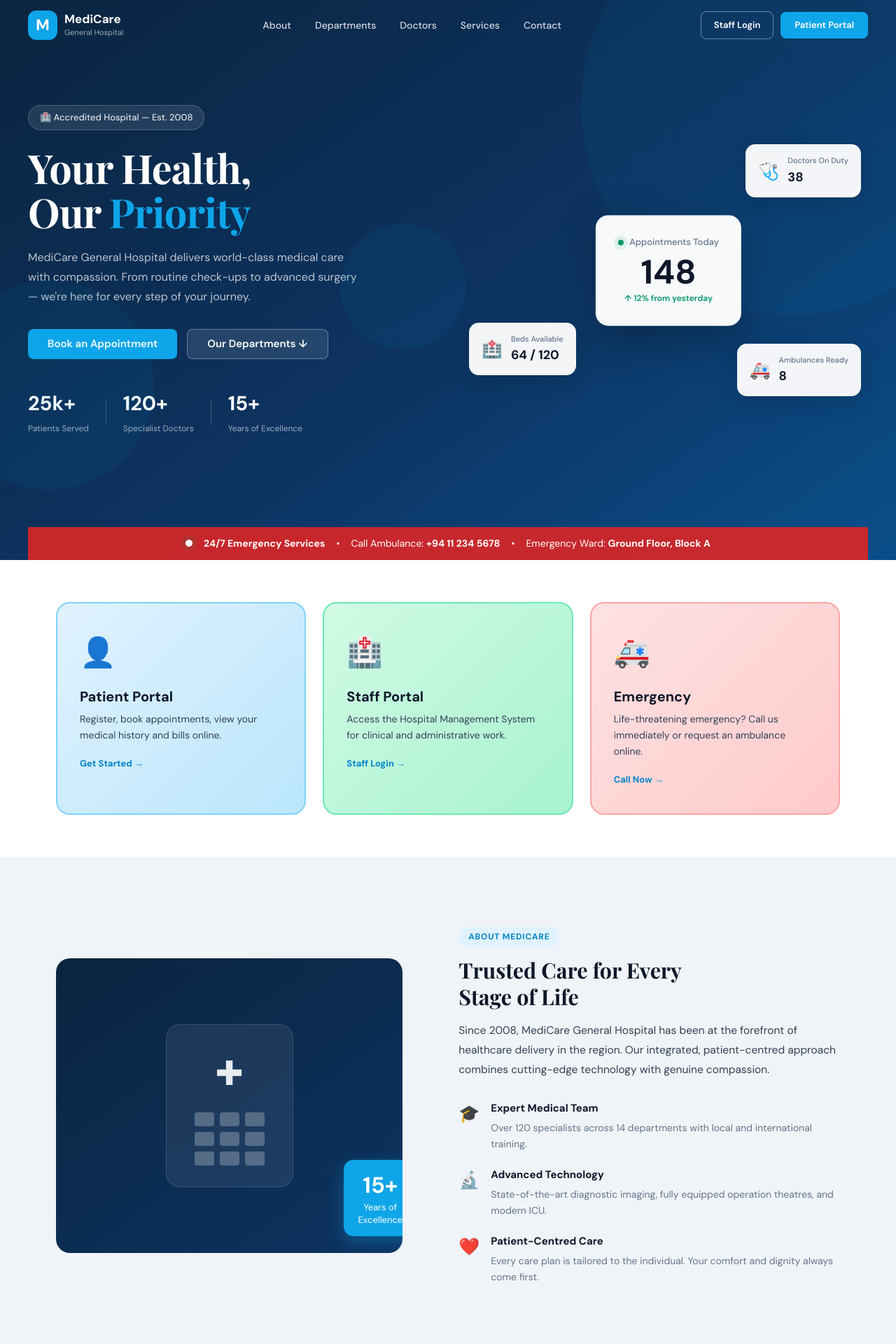
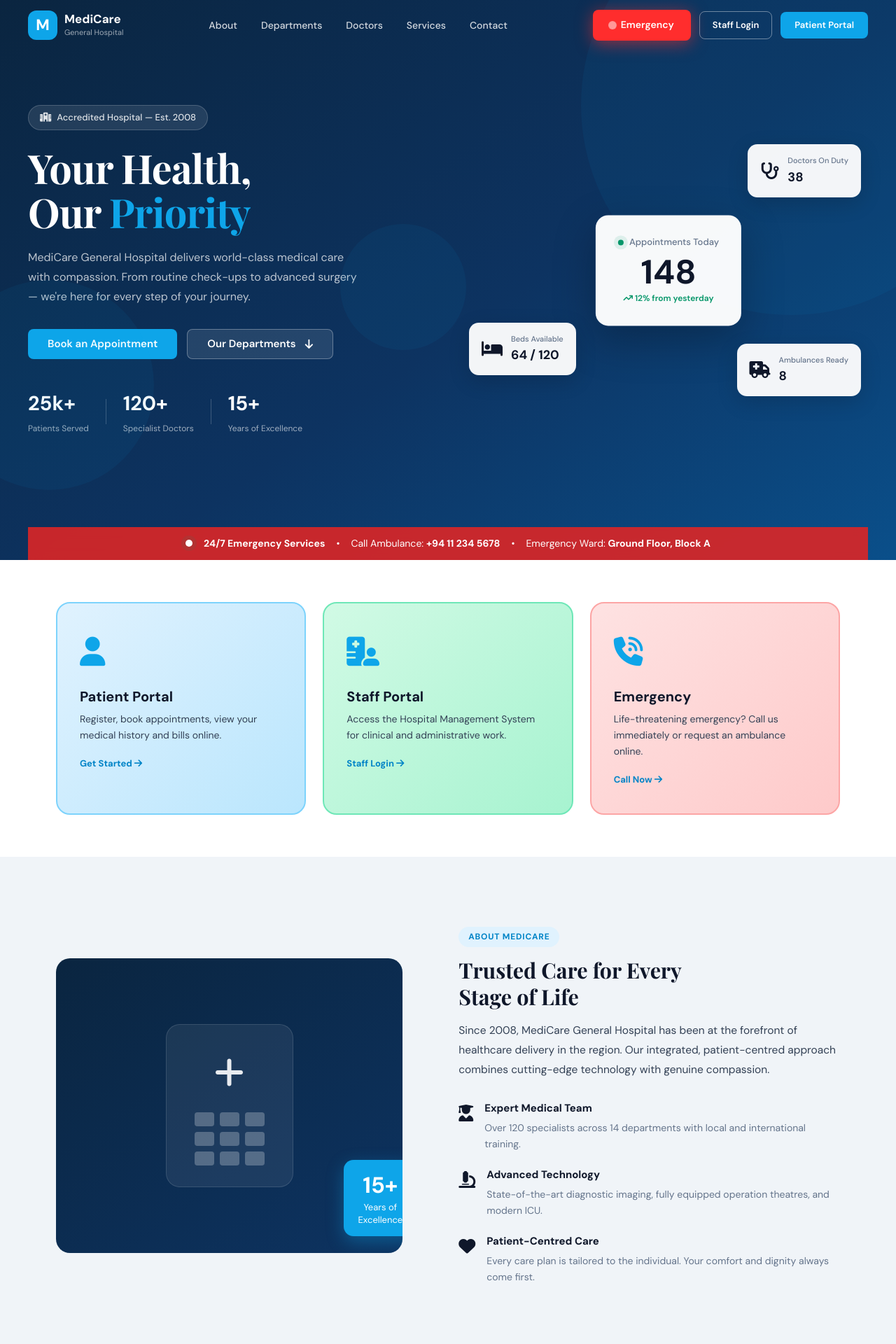
Before and after one commit to Hasaranga-kariyawasam/Hospital-Management-System, a PHP site: page /home.php in a window 1280 px wide. Shown: the top 1920 px of the page at 70% size. Run offline with PHP 8.4, Linux system fonts and the light colour scheme.

Commit message:
home page redesing

```diff
--- a/home.php
+++ b/home.php
@@ -1,3 +1,4 @@
+
 <!DOCTYPE html>
 <html lang="en">
 <head>
@@ -8,8 +9,13 @@
     <link rel="preconnect" href="https://fonts.googleapis.com">
     <link rel="preconnect" href="https://fonts.gstatic.com" crossorigin>
     <link href="https://fonts.googleapis.com/css2?family=DM+Sans:ital,wght@0,300;0,400;0,500;0,600;0,700;1,400&family=Playfair+Display:wght@600;700&display=swap" rel="stylesheet">
+
+    <!-- Font Awesome 6 -->
+    <link rel="stylesheet" href="https://cdnjs.cloudflare.com/ajax/libs/font-awesome/6.5.1/css/all.min.css">
+
     <link rel="stylesheet" href="/Web/Hospital-Management-System/includes/layout.css">
     <link rel="stylesheet" href="/Web/Hospital-Management-System/includes/home.css">
+
 </head>
 <body class="public-site">
 
@@ -33,14 +39,98 @@
             <li><a href="#services">Services</a></li>
             <li><a href="#contact">Contact</a></li>
         </ul>
-
         <div class="pub-nav-actions">
+            <a href="emergency.php" class="emergency-nav-btn">
+                <span class="emergency-pulse-nav"></span>
+                Emergency
+            </a>
             <a href="/Web/Hospital-Management-System/login.php" class="btn-nav-outline">Staff Login</a>
             <a href="/Web/Hospital-Management-System/login.php" class="btn-nav-solid">Patient Portal</a>
         </div>
     </div>
 </nav>
+<!-- Emergency Button Near Staff Login -->
+<!-- Emergency Button Near Staff Login -->
+<style>
+    .pub-nav-actions {
+        display: flex;
+        align-items: center;
+        gap: 12px;
+    }
 
+    .emergency-nav-btn {
+        background: #ff2d2d;
+        color: white;
+        padding: 10px 24px;
+        border-radius: 8px;
+        text-decoration: none;
+        font-weight: 600;
+        font-size: 14px;
+        transition: all 0.3s ease;
+        box-shadow: 0 4px 15px rgba(255, 45, 45, 0.3);
+        position: relative;
+        overflow: hidden;
+        cursor: pointer;
+        display: inline-flex;
+        align-items: center;
+        gap: 8px;
+        z-index: 1;
+        animation: emergencyGlow 2s infinite;
+    }
+
+    .emergency-nav-btn:hover {
+        background: #d90000;
+        color: white;
+        transform: translateY(-2px);
+        box-shadow: 0 6px 20px rgba(255, 45, 45, 0.5);
+    }
+
+    .emergency-nav-btn:active {
+        transform: translateY(0);
+        box-shadow: 0 2px 10px rgba(255, 45, 45, 0.3);
+    }
+
+    .emergency-pulse-nav {
+        display: inline-block;
+        width: 8px;
+        height: 8px;
+        background: white;
+        border-radius: 50%;
+        animation: pulseDot 1.5s infinite;
+    }
+
+    @keyframes emergencyGlow {
+        0%, 100% {
+            box-shadow: 0 4px 15px rgba(255, 45, 45, 0.3);
+        }
+        50% {
+            box-shadow: 0 4px 25px rgba(255, 45, 45, 0.6);
+        }
+    }
+
+    @keyframes pulseDot {
+        0%, 100% {
+            opacity: 1;
+            transform: scale(1);
+        }
+        50% {
+            opacity: 0.5;
+            transform: scale(1.5);
+        }
+    }
+
+    /* Responsive adjustments */
+    @media (max-width: 1024px) {
+        .pub-nav-actions {
+            gap: 8px;
+        }
+
+        .emergency-nav-btn {
+            padding: 8px 16px;
+            font-size: 13px;
+        }
+    }
+</style>
 <!-- ═══════════════════════════════════════════
      HERO
 ════════════════════════════════════════════ -->
@@ -53,7 +143,7 @@
 
     <div class="hero-inner">
         <div class="hero-text">
-            <div class="hero-badge">🏥 Accredited Hospital — Est. 2008</div>
+            <div class="hero-badge"><i class="fas fa-hospital professional-icon"></i> Accredited Hospital — Est. 2008</div>
             <h1 class="hero-title display-font">
                 Your Health,<br>Our <em>Priority</em>
             </h1>
@@ -63,7 +153,7 @@
             </p>
             <div class="hero-cta">
                 <a href="/Web/Hospital-Management-System/register_patient.php" class="btn btn-primary btn-lg">Book an Appointment</a>
-                <a href="#departments" class="btn btn-hero-ghost btn-lg">Our Departments ↓</a>
+                <a href="#departments" class="btn btn-hero-ghost btn-lg">Our Departments <i class="fas fa-arrow-down" style="margin-left:6px;"></i></a>
             </div>
             <div class="hero-stats">
                 <div class="hero-stat">
@@ -90,24 +180,24 @@
                     <span>Appointments Today</span>
                 </div>
                 <div class="hcard-big">148</div>
-                <div class="hcard-sub">↑ 12% from yesterday</div>
+                <div class="hcard-sub"><i class="fas fa-arrow-trend-up"></i> 12% from yesterday</div>
             </div>
             <div class="hero-card-secondary top-right">
-                <div class="hcard2-icon">🩺</div>
+                <div class="hcard2-icon"><i class="fas fa-stethoscope"></i></div>
                 <div>
                     <div class="hcard2-label">Doctors On Duty</div>
                     <div class="hcard2-val">38</div>
                 </div>
             </div>
             <div class="hero-card-secondary bottom-left">
-                <div class="hcard2-icon">🏥</div>
+                <div class="hcard2-icon"><i class="fas fa-bed"></i></div>
                 <div>
                     <div class="hcard2-label">Beds Available</div>
                     <div class="hcard2-val">64 / 120</div>
                 </div>
             </div>
             <div class="hero-card-secondary bottom-right">
-                <div class="hcard2-icon">🚑</div>
+                <div class="hcard2-icon"><i class="fas fa-truck-medical"></i></div>
                 <div>
                     <div class="hcard2-label">Ambulances Ready</div>
                     <div class="hcard2-val">8</div>
@@ -136,22 +226,22 @@
     <div class="container">
         <div class="portals-grid">
             <a href="/Web/Hospital-Management-System/register_patient.php" class="portal-card portal-patient">
-                <div class="portal-icon">👤</div>
+                <div class="portal-icon"><i class="fas fa-user"></i></div>
                 <h3>Patient Portal</h3>
                 <p>Register, book appointments, view your medical history and bills online.</p>
-                <span class="portal-link">Get Started →</span>
+                <span class="portal-link">Get Started <i class="fas fa-arrow-right"></i></span>
             </a>
             <a href="/Web/Hospital-Management-System/login.php" class="portal-card portal-staff">
-                <div class="portal-icon">🏥</div>
+                <div class="portal-icon"><i class="fas fa-hospital-user"></i></div>
                 <h3>Staff Portal</h3>
                 <p>Access the Hospital Management System for clinical and administrative work.</p>
-                <span class="portal-link">Staff Login →</span>
+                <span class="portal-link">Staff Login <i class="fas fa-arrow-right"></i></span>
             </a>
             <a href="tel:+94112345678" class="portal-card portal-emergency">
-                <div class="portal-icon">🚑</div>
+                <div class="portal-icon"><i class="fas fa-phone-volume"></i></div>
                 <h3>Emergency</h3>
                 <p>Life-threatening emergency? Call us immediately or request an ambulance online.</p>
-                <span class="portal-link">Call Now →</span>
+                <span class="portal-link">Call Now <i class="fas fa-arrow-right"></i></span>
             </a>
         </div>
     </div>
@@ -172,7 +262,7 @@
                     <!-- Decorative hospital illustration -->
                     <div class="about-illustration">
                         <div class="illus-building">
-                            <div class="illus-cross">✚</div>
+                            <div class="illus-cross"><i class="fas fa-plus"></i></div>
                             <div class="illus-windows">
                                 <span></span><span></span><span></span>
                                 <span></span><span></span><span></span>
@@ -190,21 +280,21 @@
                 </p>
                 <div class="about-points">
                     <div class="about-point">
-                        <div class="about-point-icon">🎓</div>
+                        <div class="about-point-icon"><i class="fas fa-user-graduate"></i></div>
                         <div>
                             <strong>Expert Medical Team</strong>
                             <p>Over 120 specialists across 14 departments with local and international training.</p>
                         </div>
                     </div>
                     <div class="about-point">
-                        <div class="about-point-icon">🔬</div>
+                        <div class="about-point-icon"><i class="fas fa-microscope"></i></div>
                         <div>
                             <strong>Advanced Technology</strong>
                             <p>State-of-the-art diagnostic imaging, fully equipped operation theatres, and modern ICU.</p>
                         </div>
                     </div>
                     <div class="about-point">
-                        <div class="about-point-icon">❤️</div>
+                        <div class="about-point-icon"><i class="fas fa-heart"></i></div>
                         <div>
                             <strong>Patient-Centred Care</strong>
                             <p>Every care plan is tailored to the individual. Your comfort and dignity always come first.</p>
@@ -229,22 +319,22 @@
         <div class="depts-grid">
             <?php
             $departments = [
-                ['icon'=>'❤️',  'name'=>'Cardiology',         'desc'=>'Heart disease diagnosis, treatment, and preventive care.'],
-                ['icon'=>'🧠',  'name'=>'Neurology',           'desc'=>'Brain, spine, and nervous system disorders.'],
-                ['icon'=>'🦴',  'name'=>'Orthopaedics',        'desc'=>'Bone, joint, and musculoskeletal surgery.'],
-                ['icon'=>'👶',  'name'=>'Paediatrics',         'desc'=>'Specialised care for infants, children, and adolescents.'],
-                ['icon'=>'🤰',  'name'=>'Obstetrics & Gynaecology', 'desc'=>'Maternity care, childbirth, and women\'s health.'],
-                ['icon'=>'👁️', 'name'=>'Ophthalmology',        'desc'=>'Eye care, vision correction, and retinal treatment.'],
-                ['icon'=>'🦷',  'name'=>'Dental',              'desc'=>'General and specialist dental procedures.'],
-                ['icon'=>'🩻',  'name'=>'Radiology',           'desc'=>'MRI, CT scans, X-rays, and ultrasound imaging.'],
-                ['icon'=>'💊',  'name'=>'Pharmacy',            'desc'=>'In-hospital dispensary with full prescription services.'],
-                ['icon'=>'🔬',  'name'=>'Laboratory',          'desc'=>'Blood, urine, and pathology testing services.'],
-                ['icon'=>'🚑',  'name'=>'Emergency',           'desc'=>'24/7 critical care and trauma response.'],
-                ['icon'=>'🏥',  'name'=>'General Surgery',     'desc'=>'Elective and emergency surgical procedures.'],
+                ['icon'=>'fa-solid fa-heart-pulse',  'name'=>'Cardiology',         'desc'=>'Heart disease diagnosis, treatment, and preventive care.'],
+                ['icon'=>'fa-solid fa-brain',        'name'=>'Neurology',           'desc'=>'Brain, spine, and nervous system disorders.'],
+                ['icon'=>'fa-solid fa-bone',         'name'=>'Orthopaedics',        'desc'=>'Bone, joint, and musculoskeletal surgery.'],
+                ['icon'=>'fa-solid fa-child',        'name'=>'Paediatrics',         'desc'=>'Specialised care for infants, children, and adolescents.'],
+                ['icon'=>'fa-solid fa-person-pregnant', 'name'=>'Obstetrics & Gynaecology', 'desc'=>'Maternity care, childbirth, and women\'s health.'],
+                ['icon'=>'fa-solid fa-eye',          'name'=>'Ophthalmology',        'desc'=>'Eye care, vision correction, and retinal treatment.'],
+                ['icon'=>'fa-solid fa-tooth',        'name'=>'Dental',              'desc'=>'General and specialist dental procedures.'],
+                ['icon'=>'fa-solid fa-x-ray',        'name'=>'Radiology',           'desc'=>'MRI, CT scans, X-rays, and ultrasound imaging.'],
+                ['icon'=>'fa-solid fa-capsules',     'name'=>'Pharmacy',            'desc'=>'In-hospital dispensary with full prescription services.'],
+                ['icon'=>'fa-solid fa-flask',        'name'=>'Laboratory',          'desc'=>'Blood, urine, and pathology testing services.'],
+                ['icon'=>'fa-solid fa-truck-medical','name'=>'Emergency',           'desc'=>'24/7 critical care and trauma response.'],
+                ['icon'=>'fa-solid fa-scalpel',      'name'=>'General Surgery',     'desc'=>'Elective and emergency surgical procedures.'],
             ];
             foreach ($departments as $d): ?>
             <div class="dept-card">
-                <div class="dept-icon"><?php echo $d['icon']; ?></div>
+                <div class="dept-icon"><i class="<?php echo $d['icon']; ?>"></i></div>
                 <h4><?php echo htmlspecialchars($d['name']); ?></h4>
                 <p><?php echo htmlspecialchars($d['desc']); ?></p>
             </div>
@@ -280,8 +370,8 @@
                     <h4><?php echo htmlspecialchars($doc['name']); ?></h4>
                     <p class="doctor-spec"><?php echo htmlspecialchars($doc['spec']); ?></p>
                     <div class="doctor-meta">
-                        <span>🎓 <?php echo htmlspecialchars($doc['exp']); ?></span>
-                        <span>📅 <?php echo htmlspecialchars($doc['avail']); ?></span>
+                        <span><i class="fas fa-certificate"></i> <?php echo htmlspecialchars($doc['exp']); ?></span>
+                        <span><i class="fas fa-calendar-check"></i> <?php echo htmlspecialchars($doc['avail']); ?></span>
                     </div>
                 </div>
                 <a href="/Web/Hospital-Management-System/login.php" class="btn btn-sm btn-primary" style="margin-top:14px;width:100%;justify-content:center">Book Appointment</a>
@@ -306,16 +396,16 @@
                 <div class="services-list">
                     <?php
                     $services = [
-                        ['🏥', '24/7 Emergency Services', 'Round-the-clock emergency care with rapid response teams.'],
-                        ['📱', 'Online Appointment Booking', 'Book, reschedule, or cancel appointments from any device.'],
-                        ['💊', 'In-House Pharmacy', 'Full prescription dispensing with electronic records.'],
-                        ['🚑', 'Ambulance Dispatch', 'Modern fleet with GPS tracking for the fastest response.'],
-                        ['🔬', 'Advanced Diagnostics', 'On-site lab, radiology, and pathology for same-day results.'],
-                        ['💳', 'Flexible Billing', 'Transparent billing with advance and full payment options.'],
+                        ['fa-solid fa-clock', '24/7 Emergency Services', 'Round-the-clock emergency care with rapid response teams.'],
+                        ['fa-solid fa-mobile-screen', 'Online Appointment Booking', 'Book, reschedule, or cancel appointments from any device.'],
+                        ['fa-solid fa-prescription', 'In-House Pharmacy', 'Full prescription dispensing with electronic records.'],
+                        ['fa-solid fa-truck-medical', 'Ambulance Dispatch', 'Modern fleet with GPS tracking for the fastest response.'],
+                        ['fa-solid fa-vial-circle-check', 'Advanced Diagnostics', 'On-site lab, radiology, and pathology for same-day results.'],
+                        ['fa-solid fa-credit-card', 'Flexible Billing', 'Transparent billing with advance and full payment options.'],
                     ];
                     foreach ($services as [$icon, $title, $desc]): ?>
                     <div class="service-item">
-                        <div class="service-icon"><?php echo $icon; ?></div>
+                        <div class="service-icon"><i class="<?php echo $icon; ?>"></i></div>
                         <div>
                             <strong><?php echo htmlspecialchars($title); ?></strong>
                             <p><?php echo htmlspecialchars($desc); ?></p>
@@ -355,22 +445,22 @@
         </div>
         <div class="contact-grid">
             <div class="contact-card">
-                <div class="contact-icon">📍</div>
+                <div class="contact-icon"><i class="fas fa-location-dot"></i></div>
                 <h4>Address</h4>
                 <p>42 Medical Centre Road<br>Colombo 07, Sri Lanka</p>
             </div>
             <div class="contact-card">
-                <div class="contact-icon">📞</div>
+                <div class="contact-icon"><i class="fas fa-phone"></i></div>
                 <h4>Phone</h4>
                 <p>Reception: +94 11 234 5678<br>Emergency: +94 11 234 5000</p>
             </div>
             <div class="contact-card">
-                <div class="contact-icon">🕐</div>
+                <div class="contact-icon"><i class="fas fa-clock"></i></div>
                 <h4>OPD Hours</h4>
                 <p>Weekdays: 8:00 AM – 8:00 PM<br>Weekends: 9:00 AM – 5:00 PM</p>
             </div>
             <div class="contact-card">
-                <div class="contact-icon">✉️</div>
+                <div class="contact-icon"><i class="fas fa-envelope"></i></div>
                 <h4>Email</h4>
                 <p>info@medicare-hospital.lk<br>appointments@medicare-hospital.lk</p>
             </div>
```
